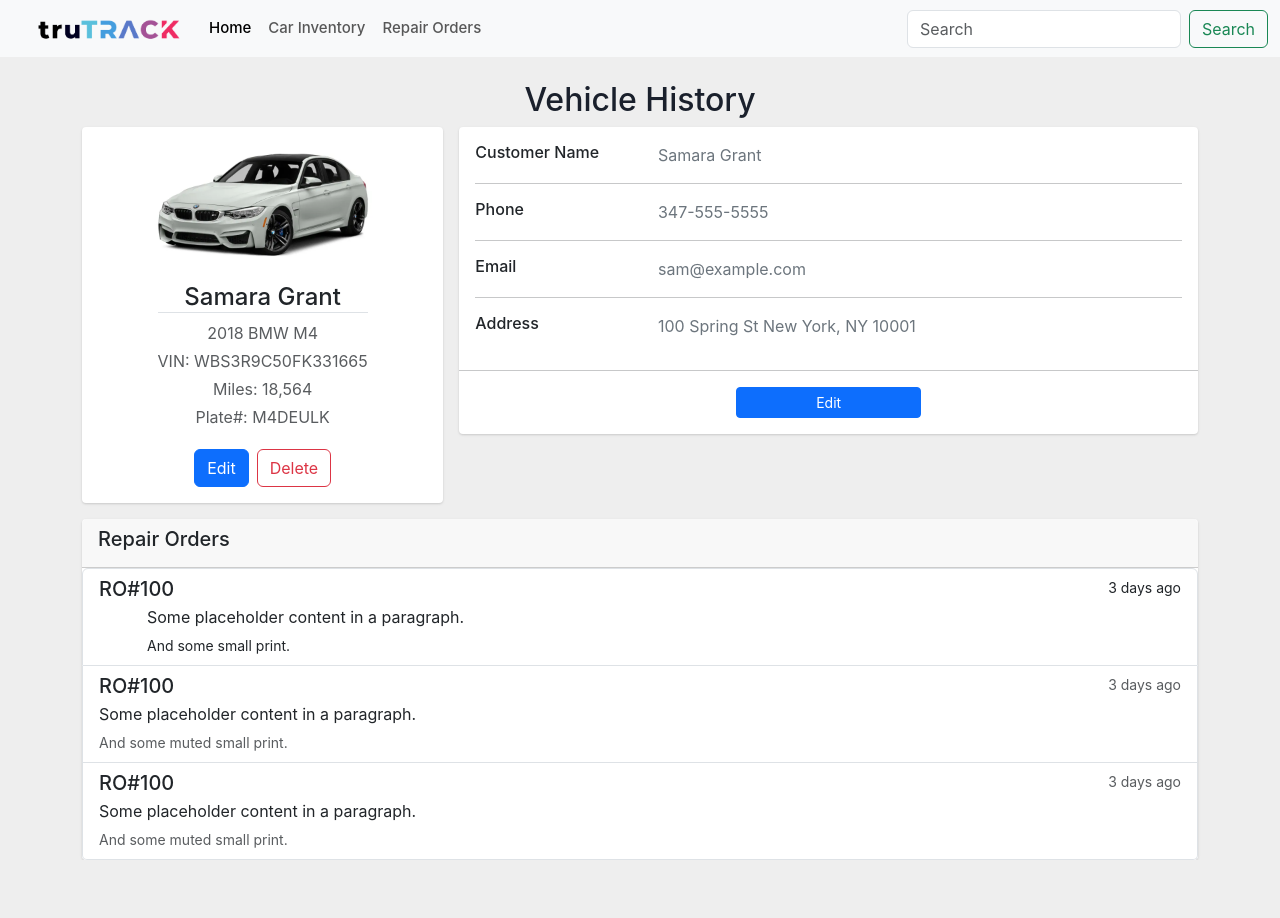
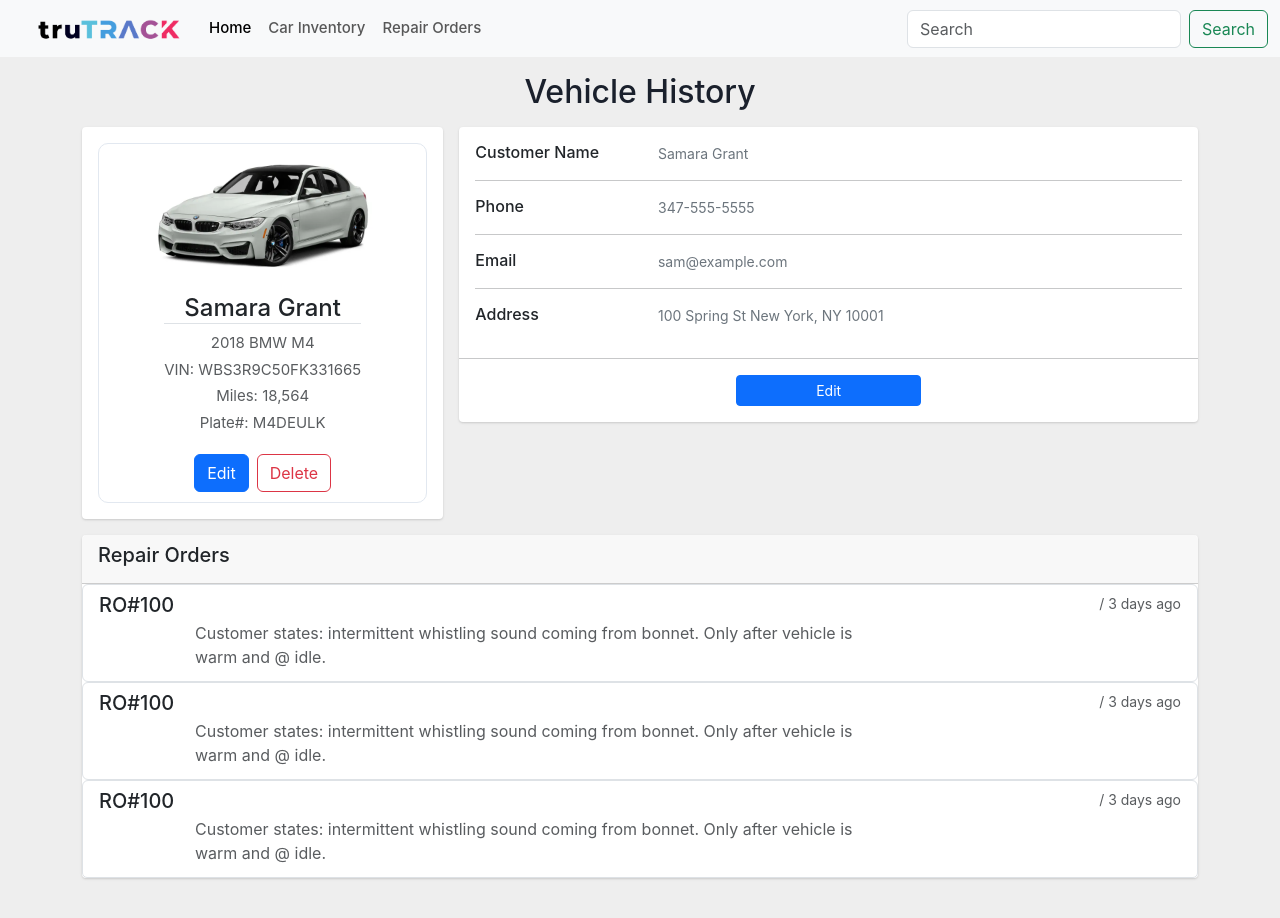
Before and after one commit to samaracodes/trutrack, a React (Create React App) app: page /cars/1 in a window 1280 px wide. Shown: the top 918 px of the page. Before the commit the page ends 860 px from the top, so only its background shows below. Built offline with nearby package versions, Linux system fonts and the light colour scheme; data requests are answered from the project's data file.

Commit message:
data interpolation in car item component, ui styling adjustments

```diff
--- a/src/components/cars/CarItem.css
+++ b/src/components/cars/CarItem.css
@@ -20,12 +20,14 @@ body{
     background-clip: border-box;
     border: 0 solid rgba(0,0,0,.125);
     border-radius: .25rem;
+
 }
 
 .card-body {
     flex: 1 1 auto;
     min-height: 1px;
     padding: 1rem;
+    font-size: 14px;
 }
 
 .gutters-sm {
@@ -50,3 +52,14 @@ body{
 .shadow-none {
     box-shadow: none!important;
 }
+
+.profile-stats .d-flex {
+    border: 1px solid #e2e8f0;
+    border-radius: 10px;
+    padding: 10px;
+    font-size: 15px;
+}
+
+.carItemPage {
+    margin-bottom: 50px;
+}
--- a/src/components/cars/CarItem.js
+++ b/src/components/cars/CarItem.js
@@ -22,14 +22,14 @@ const CarItem = () => {
 
     return (
         <div className="carItemPage">
-            <div class="container mt-4 pb-auto">
+            <div class="container mt-3 pb-auto">
 
-            <h2>Vehicle History</h2>
+            <h2 class="mb-3">Vehicle History</h2>
 
             <div class="row gutters-sm">
 
         {/* // Vehicle Profile Stats // */}
-                <div class="col-md-4 mb-3">
+                <div class="profile-stats col-md-4 mb-3">
                     <div class="card">
                         <div class="card-body">
                             <div class="d-flex flex-column align-items-center">
@@ -121,28 +121,29 @@ const CarItem = () => {
                         <a href="#" class="list-group-item list-group-item-action" aria-current="true">
                             <div class="d-flex w-100 justify-content-between">
                                 <h5 class="mb-1">RO#{roNumber}</h5>
-                                <small>3 days ago</small>
+                                <small className="text-muted">/ 3 days ago</small>
                             </div>
-                            <p class="col-sm-9 mb-1 ps-5">Some placeholder content in a paragraph.</p>
-                            <small class="ps-5">And some small print.</small>
+                            <p class="col-sm-8 ms-5 mb-1 ps-5 text-muted">{roDescription}</p>
                         </a>
+                    </div>
 
-                        <a href="#" class="list-group-item list-group-item-action">
+                    <div class="list-group">
+                        <a href="#" class="list-group-item list-group-item-action" aria-current="true">
                             <div class="d-flex w-100 justify-content-between">
-                            <h5 class="mb-1">RO#{roNumber}</h5>
-                            <small class="text-muted">3 days ago</small>
+                                <h5 class="mb-1">RO#{roNumber}</h5>
+                                <small className="text-muted">/ 3 days ago</small>
                             </div>
-                            <p class="mb-1">Some placeholder content in a paragraph.</p>
-                            <small class="text-muted">And some muted small print.</small>
+                            <p class="col-sm-8 ms-5 mb-1 ps-5 text-muted">{roDescription}</p>
                         </a>
+                    </div>
 
-                        <a href="#" class="list-group-item list-group-item-action">
+                    <div class="list-group">
+                        <a href="#" class="list-group-item list-group-item-action" aria-current="true">
                             <div class="d-flex w-100 justify-content-between">
-                            <h5 class="mb-1">RO#{roNumber}</h5>
-                            <small class="text-muted">3 days ago</small>
+                                <h5 class="mb-1">RO#{roNumber}</h5>
+                                <small className="text-muted">/ 3 days ago</small>
                             </div>
-                            <p class="mb-1">Some placeholder content in a paragraph.</p>
-                            <small class="text-muted">And some muted small print.</small>
+                            <p class="col-sm-8 ms-5 mb-1 ps-5 text-muted">{roDescription}</p>
                         </a>
                     </div>
                 </div>
```
